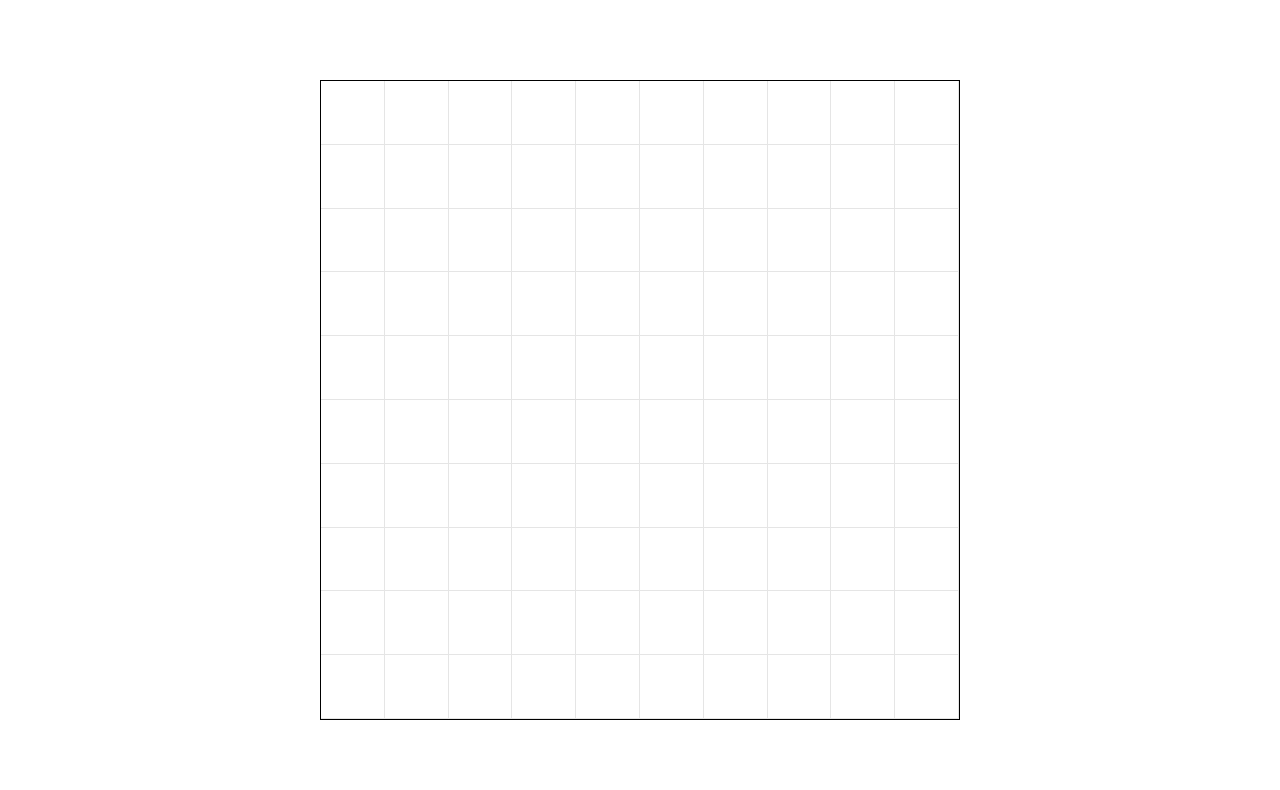
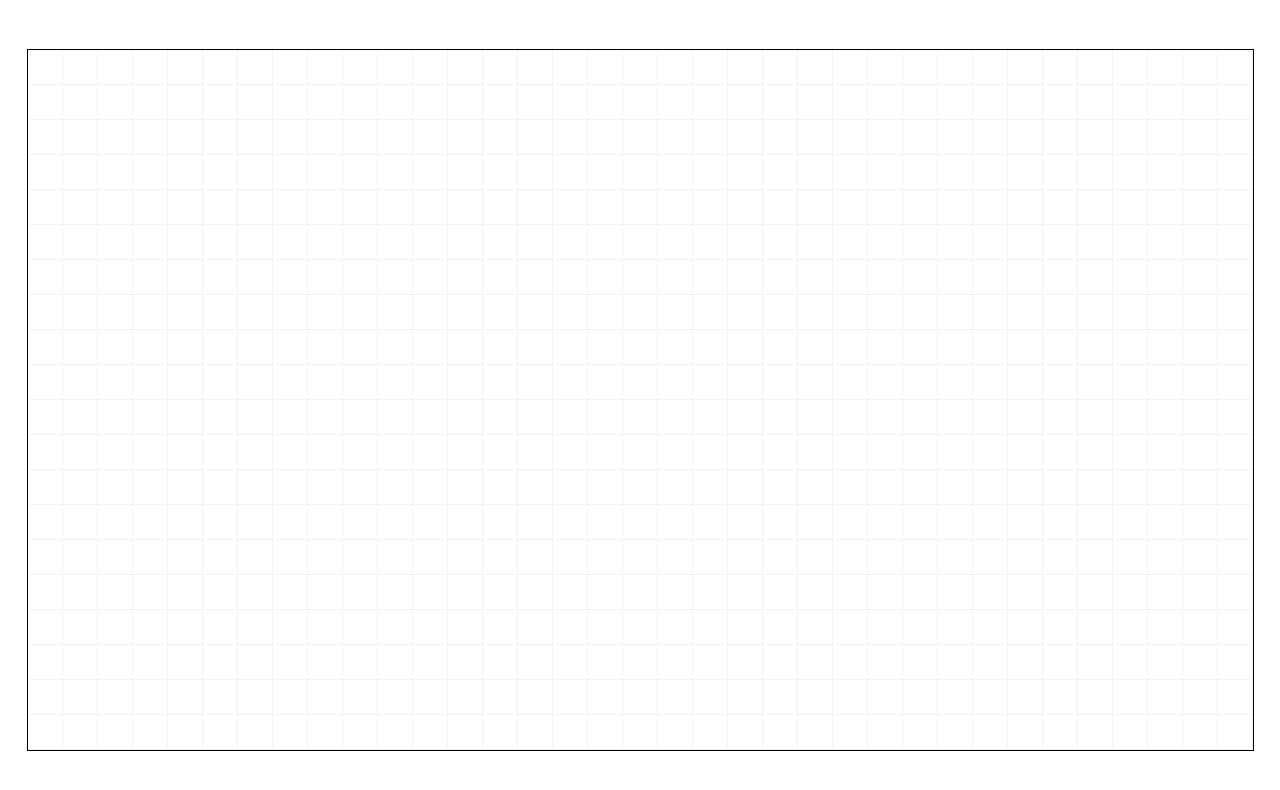
Before and after one commit to AymaneBoukrouh/graph-theory-visualization, a React (Create React App) app: page / in a window 1280 px wide. Shown: the top 790 px of the page. Built offline with nearby package versions, Linux system fonts and the light colour scheme.

Commit message:
add option to add/remove nodes from grid

```diff
--- a/src/App.css
+++ b/src/App.css
@@ -12,8 +12,6 @@
   flex-direction: column;
   justify-content: space-between;
   border: 1px solid black;
-  height: 80%;
-  aspect-ratio: 1;
 }
 
 .grid-row {
@@ -26,6 +24,18 @@
 .grid-cell {
   width: 100%;
   height: 100%;
-  border-bottom: 1px solid rgba(0, 0, 0, .1);
-  border-right: 1px solid rgba(0, 0, 0, .1);
+  border-bottom: 1px solid rgba(0, 0, 0, .05);
+  border-right: 1px solid rgba(0, 0, 0, .05);
+  width: 35px;
+  height: 35px;
 }
+
+.cell-node {
+  position: absolute;
+  top: 0;
+  left: 0;
+  height: 100%;
+  width: 100%;
+  background-color: gray;
+  border-radius: 50%;
+}
--- a/src/App.tsx
+++ b/src/App.tsx
@@ -5,10 +5,43 @@ function App() {
   const [gridX, setGridX] = useState<number>(0);
   const [gridY, setGridY] = useState<number>(0);
 
+  const onMouseEnter = (e: React.MouseEvent<HTMLDivElement, MouseEvent>) => {
+    if (!e.currentTarget.classList.contains('has-node'))
+      e.currentTarget.classList.add('bg-light');
+  }
+
+  const onMouseLeave = (e: React.MouseEvent<HTMLDivElement, MouseEvent>) => {
+    if (!e.currentTarget.classList.contains('has-node'))
+      e.currentTarget.classList.remove('bg-light');
+  }
+
+  const onMouseDown = (e: React.MouseEvent<HTMLDivElement, MouseEvent>) => {
+    if (e.currentTarget.classList.contains('has-node')) {
+      e.currentTarget.innerHTML = '';
+      e.currentTarget.classList.remove('has-node');
+
+      return;
+    }
+
+    e.currentTarget.classList.add('has-node');
+    e.currentTarget.classList.remove('bg-light');
+
+    // add element to inside of cell
+    const cell = e.currentTarget;
+    const cellX = cell.getAttribute('data-x');
+    const cellY = cell.getAttribute('data-y');
+    const cellWidth = cell.clientWidth;
+    const cellHeight = cell.clientHeight;
+
+    const element = document.createElement('div');
+    element.classList.add('cell-node');
+    cell.appendChild(element);
+  }
+
   useEffect (() => {
-    setGridX(10);
-    setGridY(10);
-  }, [])
+    setGridX(20);
+    setGridY(35);
+  }, []);
 
   return (
     <div className="App">
@@ -18,7 +51,14 @@ function App() {
             return <div className="grid-row">
               {
                 Array.from(Array(gridY).keys()).map((y) => {
-                  return <div className="grid-cell"></div>
+                  return <div
+                    className     = "grid-cell position-relative"
+                    data-x        = {x}
+                    data-y        = {y}
+                    onMouseEnter  = {onMouseEnter}
+                    onMouseLeave  = {onMouseLeave}
+                    onMouseDown   = {onMouseDown}
+                  ></div>
                 })
               }
             </div>
```
